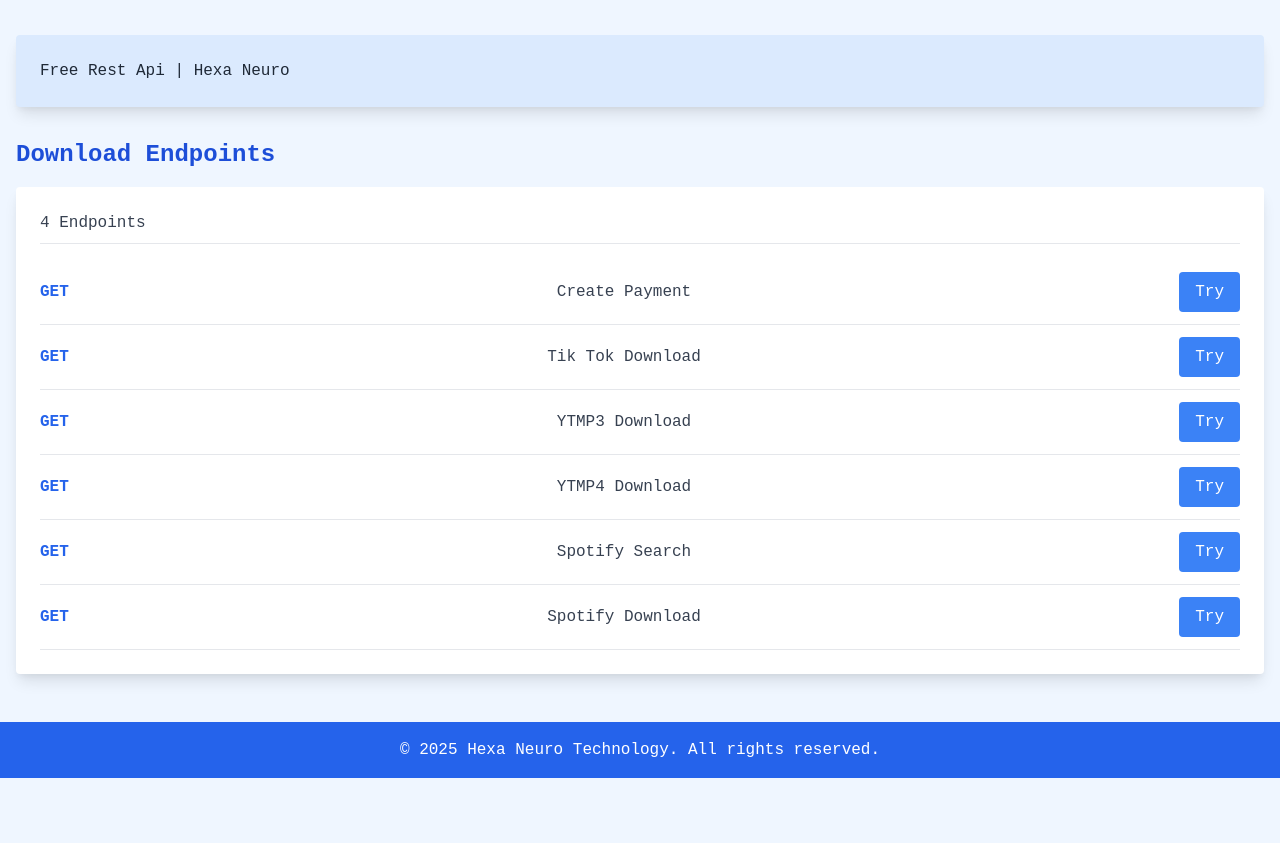
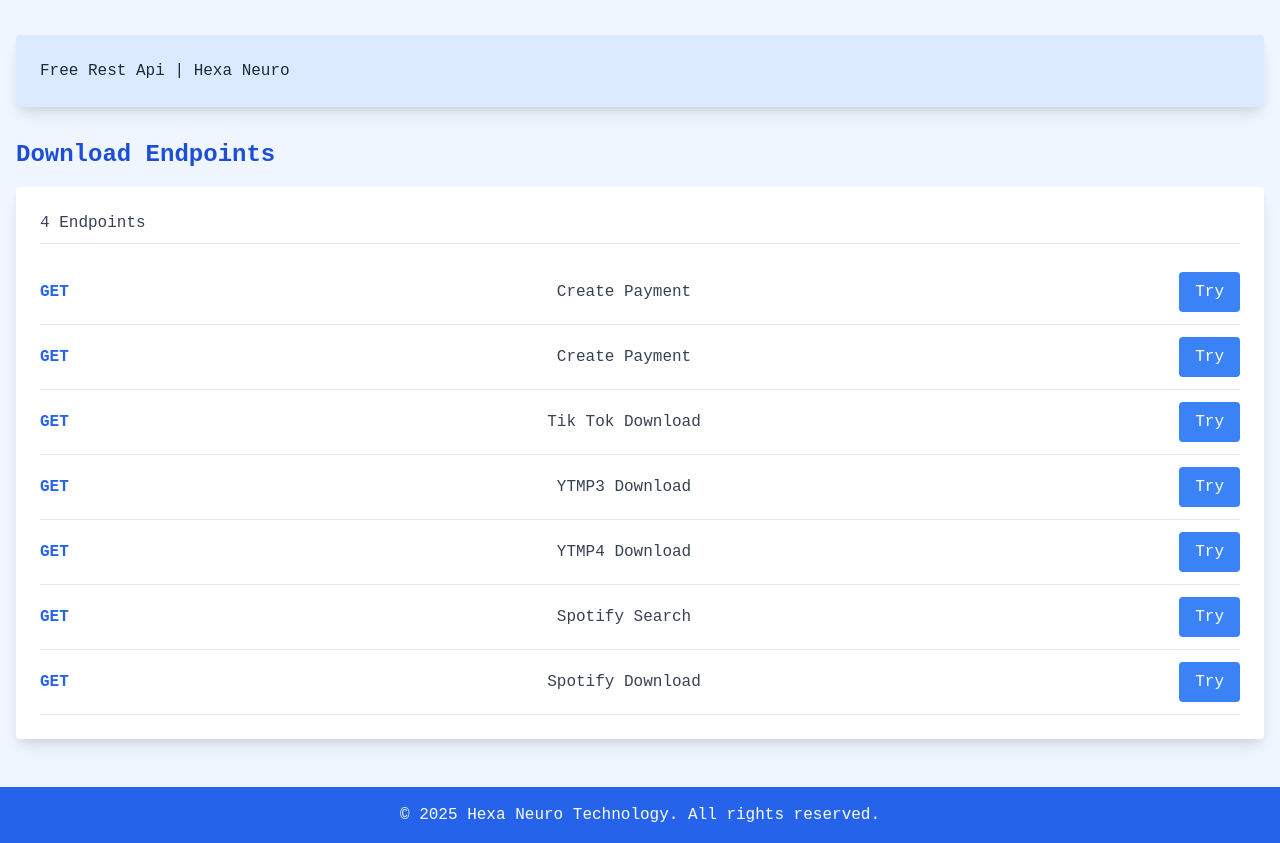
Before and after one commit to Fayzaaup/rest, a website: page index.html in a window 1280 px wide. Shown: the part 73-916 px from the top of the page. Before the commit the page ends 851 px from the top, so only its background shows below. Drawn offline with nearby package versions, Linux system fonts and the light colour scheme.

Commit message:
Update index.html

```diff
--- a/index.html
+++ b/index.html
@@ -41,6 +41,14 @@
                         <span class="text-blue-600 font-semibold">GET</span>
                         <span class="text-gray-700">Create Payment</span>
                         <a href="https://hexaneuro.biz.id/api/orkut/createpayment?apikey=rafael&amount=&codeqr=" target="_blank" class="bg-blue-500 hover:bg-blue-600 text-white py-2 px-4 rounded transition">
+                            Try
+                        </a>
+                    </li>
+                    <!-- Endpoint Item -->
+                    <li class="flex justify-between items-center py-3 border-b">
+                        <span class="text-blue-600 font-semibold">GET</span>
+                        <span class="text-gray-700">Create Payment</span>
+                        <a href="https://hexaneuro.biz.id/api/orkut/cekstatus?apikey=rafael&merchant=&keyorkut=" target="_blank" class="bg-blue-500 hover:bg-blue-600 text-white py-2 px-4 rounded transition">
                             Try
                         </a>
                     </li>
```
